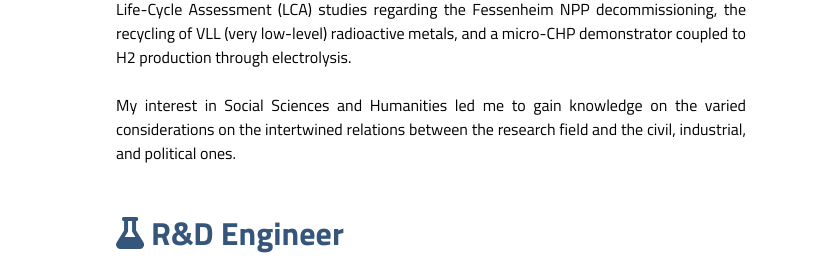
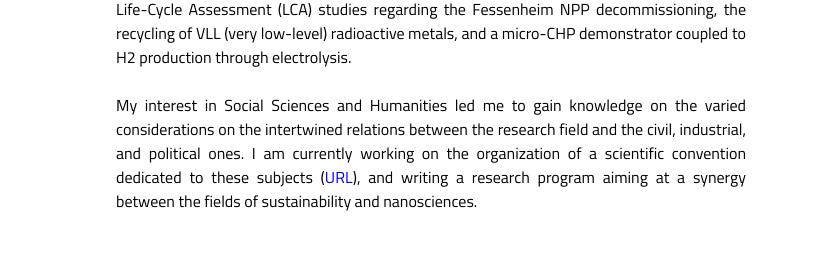
Before and after one commit to Paul-Robineau/paul-robineau.github.io, a website: page index.html in a window 1280 px wide. Shown: the part 403-665 px from the top of the page, 464-1280 px from the left. Drawn offline with nearby package versions, Linux system fonts and the light colour scheme.

Commit message:
Small updates

```diff
--- a/index.html
+++ b/index.html
@@ -91,7 +91,7 @@
 			 <br />
 			 <p id="intl-index-securityExpert-desc3">
 			My interest in Social Sciences and Humanities led me to gain knowledge
-			  on the varied considerations on the intertwined relations between the research field and the civil, industrial, and political ones.
+			  on the varied considerations on the intertwined relations between the research field and the civil, industrial, and political ones. I am currently working on the organization of a scientific convention dedicated to these subjects (<a target='blank' href='https://conventions.iesf.fr/convention-connaissances/home'>URL</a>), and writing a research program aiming at a synergy between the fields of sustainability and nanosciences.
             </p>
           </div>
         </li>
```
Also changed, not shown: web/association.html (+1 -1 lines).
